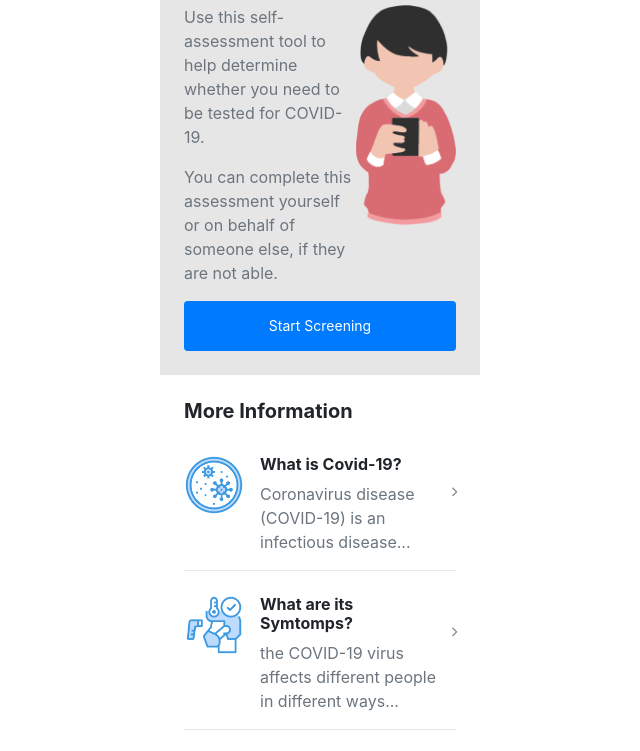
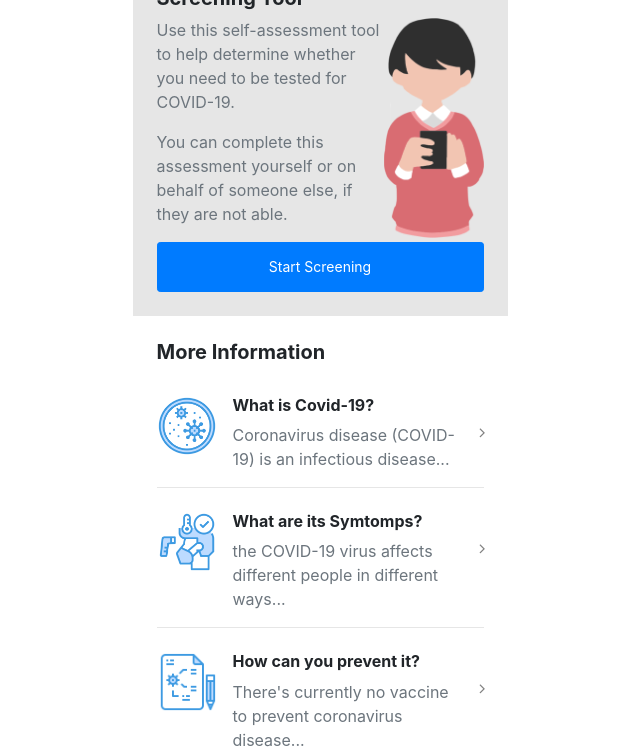
Before and after one commit to ramsha18/Covid-Screener, a plain HTML site: page index.html in a window 1280 px wide. Shown: the part 156-907 px from the top of the page, without its empty margins (320-960 px from the left). Drawn offline with nearby package versions, Linux system fonts and the light colour scheme.

Commit message:
workComplete

```diff
--- a/style.css
+++ b/style.css
@@ -3,6 +3,8 @@
   }
   body{
     height: 100%;
+    max-width: 375px;
+    margin: auto;
   }
   i{
     color: grey;
@@ -27,9 +29,3 @@ button{
 .active{
   display: block;
 }
-@media screen and (min-width: 480px){
-  body,.model-body {
-    width: 25%;
-    margin: auto;
-  }
-}
```
